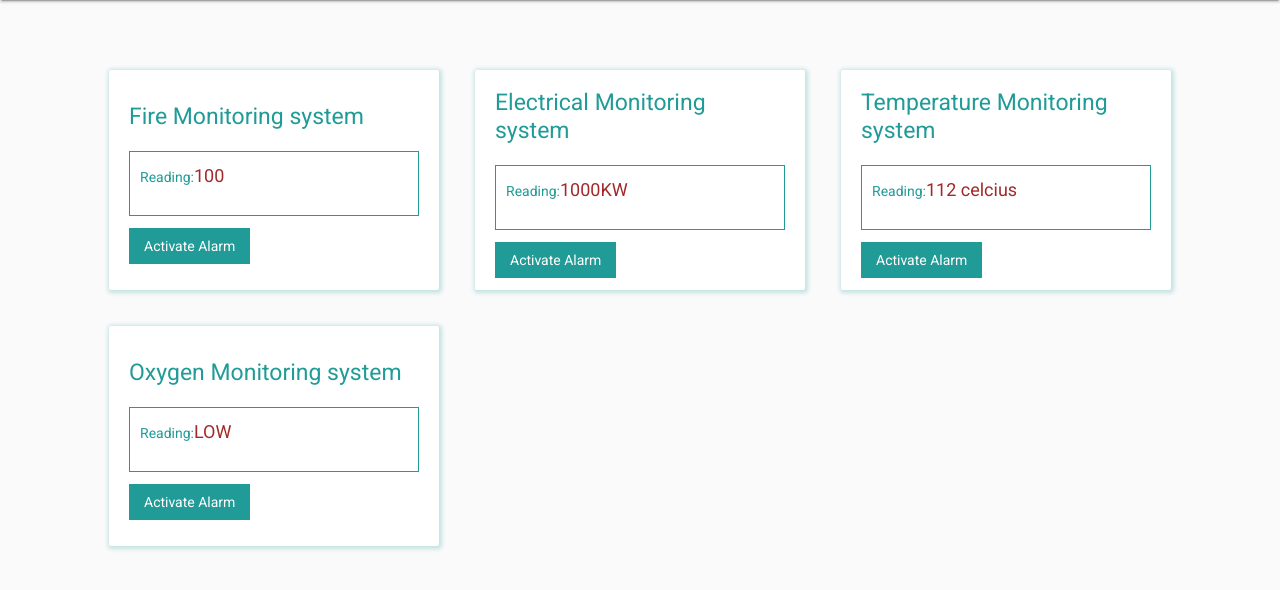
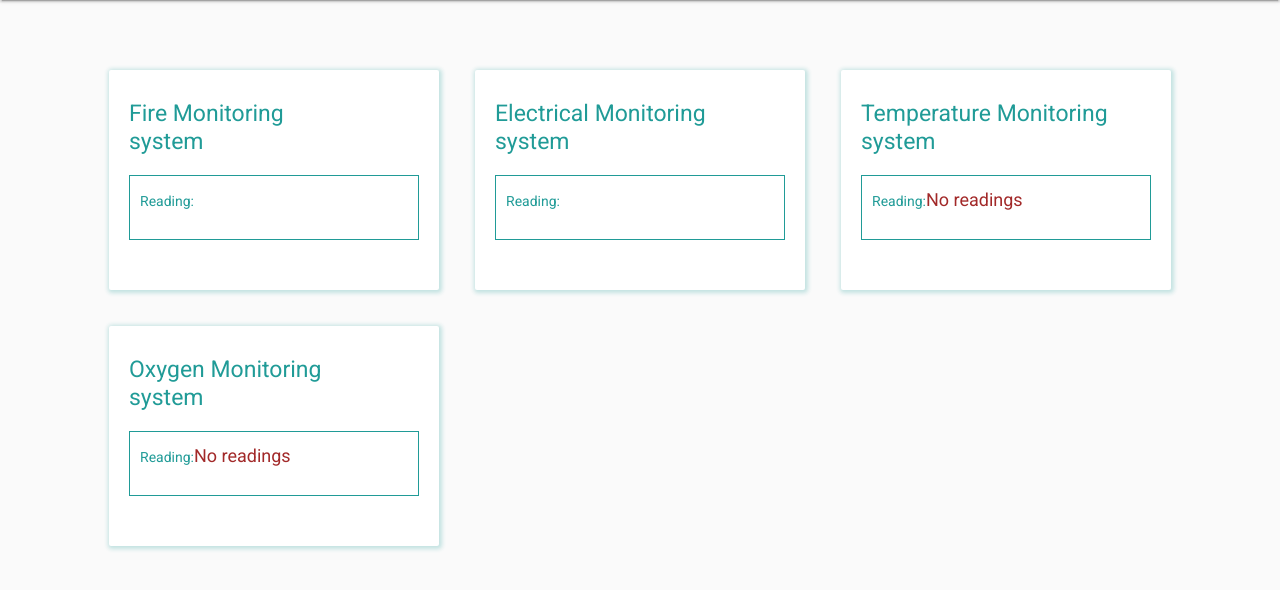
Before and after one commit to SSDCS/Prototype-System-with-an-API-that-provides-a-Distributed-Service-Interface, a Flask app: page / in a window 1280 px wide. Shown: the part 56-646 px from the top of the page. Run offline with Flask 2, Linux system fonts and the light colour scheme; parts of the project's set-up code (start-up, migrations or seed data) failed here and were passed over; some libraries are stand-ins or nearby versions.

Commit message:
update dashboard

```diff
--- a/dashboard/application/templates/dashboard.html
+++ b/dashboard/application/templates/dashboard.html
@@ -1,4 +1,56 @@
 {% extends "layout.html"%} {%block content%}
+<script>
+  let alert = false;
+  if (!!window.EventSource) {
+    var source = new EventSource("/temperature");
+    var source2 = new EventSource("/electrical");
+    var source3 = new EventSource("/oxygen");
+    var source4 = new EventSource("/fire");
+    source.onmessage = function (e) {
+      $("#data").text(e.data);
+      if (parseInt(e.data) >= 21)
+        $("#temperature_id").css("background-color", "red");
+      //else
+      //$("#temperature_id").css("background-color","white");
+    };
+    source2.onmessage = function (e) {
+      $("#electrical").text(e.data + "KW");
+      if (parseInt(e.data) >= 1002)
+        $("#eletrical_id").css("background-color", "red");
+    };
+    source3.onmessage = function (e) {
+      $("#oxygen").text(e.data + "% O2");
+      if (parseInt(e.data) <= 16)
+        $("#oxygen_id").css("background-color", "red");
+    };
+    source4.onmessage = function (e) {
+      $("#fire").text(e.data + "% CO2");
+      if (parseInt(e.data) >= 200)
+        $("#fire_id").css("background-color", "red");
+    };
+  }
+  function silent_temperature() {
+    $("#temperature_id").css("background-color", "white");
+  }
+  function silent_eletrical() {
+    $("#eletrical_id").css("background-color", "white");
+  }
+  function silent_oxygen() {
+    $("#oxygen_id").css("background-color", "white");
+  }
+  function silent_fire() {
+    $("#fire_id").css("background-color", "white");
+  }
+  function fire_supression() {
+    $("#fire_id").css("background-color", "red");
+  }
+  function oxygen_supression() {
+    $("#oxygen_id").css("background-color", "red");
+  }
+  function lower_temperature() {
+    $("#data").innerHTML=parseInt($("#data").innerHTML)-5;
+  }
+</script>
 <nav class="navbar navbar-expand-lg navbar-light bg-light">
   <div class="container-fluid">
     <a class="navbar-brand" href="#" style="color: #a22929">ISS CONTROLLER</a>
@@ -30,7 +82,10 @@
         {% if user == "admin" %}
         <li class="nav-item">
           <!-- TODO: Use URL For to redirect to register route -->
-          <a class="nav-link" href="{{ url_for('dashboard.register') }}" style="color: #a22929"
+          <a
+            class="nav-link"
+            href="{{ url_for('auth.register') }}"
+            style="color: #a22929"
             >Create user</a
           >
         </li>
@@ -38,7 +93,12 @@
       </ul>
       <ul class="navbar-nav">
         <li class="nav-item">
-          <a class="nav-link" href="{{ url_for('dashboard.logout') }}" style="color: #a22929">Logout</a>
+          <a
+            class="nav-link"
+            href="{{ url_for('auth.logout') }}"
+            style="color: #a22929"
+            >Logout</a
+          >
         </li>
       </ul>
     </div>
@@ -46,113 +106,81 @@
 </nav>
 <div class="container1">{% include "_msgs.html"%}</div>
 <div class="container">
-  {% if user == "admin" %}
   <div class="cards_wrapper">
     <div class="admin_container">
-      <div class="card">
-        <h3 class="heading">Fire Monitoring system</h3>
+      <div class="card" id="fire_id">
+        <h3 class="heading">Fire Monitoring <br>system</h3>
         <div class="reading">
-          <p class="val">Reading:<span class="r_val">100</span></p>
+          <p class="val">
+            Reading:<span class="r_val"><span id="fire"></span></span>
+          </p>
         </div>
         <div class="btn_wrapper">
-          <div><a href="#" class="activate">Fire Suppression</a></div>
           {% if user == "admin" %}
-          <div><a href="#" class="activate">Silence Alarm</a></div>
+          <div><a href="#" onclick="fire_supression()" class="activate">Fire Suppression</a></div>
+          <div>
+            <a href="#" onclick="silent_fire()" class="activate"
+              >Silence Alarm</a>
+          </div>
           {%endif%}
         </div>
       </div>
-      <div class="card">
-        <h3 class="heading">Electrical Monitoring system</h3>
+      <div class="card" id="electrical_id">
+        <h3 class="heading">Electrical Monitoring <br>system</h3>
         <div class="reading">
-          <p class="val">Reading:<span class="r_val">1000KW</span></p>
+          <p class="val">
+            Reading:<span class="r_val"><span id="electrical"></span></span>
+          </p>
         </div>
         <div class="btn_wrapper">
-          <div><a href="#" class="activate">Something</a></div>
           {% if user == "admin" %}
-          <div><a href="#" class="activate">Silence Alarm</a></div>
+          <!--<div><a href="#" class="activate">Something</a></div>-->
+          <div>
+            <a href="#" onclick="silent_eletrical()" class="activate"
+              >Silence Alarm</a>
+          </div>
           {%endif%}
         </div>
       </div>
-      <div class="card">
-        <h3 class="heading">Temperature Monitoring system</h3>
+      <div class="card" id="temperature_id">
+        <h3 class="heading">Temperature Monitoring <br>system</h3>
         <div class="reading">
-          <p class="val">Reading:<span class="r_val">112 celcius</span></p>
+          <p class="val">
+            Reading:<span class="r_val"
+              ><span id="data">No readings</span></span
+            >
+          </p>
         </div>
         <div class="btn_wrapper">
-          <div><a href="#" class="activate">Lower Temp</a></div>
           {% if user == "admin" %}
-          <div><a href="#" class="activate">Silence Alarm</a></div>
+          <div><a href="#" onclick="lower_temperature()" class="activate">Lower Temp</a></div>
+          <div>
+            <a href="#" onclick="silent_temperature()" class="activate"
+              >Silence Alarm</a>
+          </div>
           {%endif%}
         </div>
       </div>
-      <div class="card">
-        <h3 class="heading">Oxygen Monitoring system</h3>
+      <div class="card" id="oxygen_id">
+        <h3 class="heading">Oxygen Monitoring <br>system</h3>
         <div class="reading">
-          <p class="val">Reading:<span class="r_val">LOW</span></p>
+          <p class="val">
+            Reading:<span class="r_val"
+              ><span id="oxygen">No readings</span></span
+            >
+          </p>
         </div>
         <div class="btn_wrapper">
-          <div><a href="#" class="activate">Activate Emer Oxy</a></div>
           {% if user == "admin" %}
-          <div><a href="#" class="activate">Silence Alarm</a></div>
+          <div><a href="#" onclick="oxygen_supression()" class="activate">Activate Emer Oxy</a></div>
+          <div>
+            <a href="#" onclick="silent_oxygen()" class="activate"
+              >Silence Alarm</a>
+          </div>
           {%endif%}
         </div>
       </div>
     </div>
   </div>
-
-  {% else %}
-  <div class="cards_wrapper">
-    <div class="admin_container">
-      <div class="card">
-        <h3 class="heading">Fire Monitoring system</h3>
-        <div class="reading">
-          <p class="val">Reading:<span class="r_val">100</span></p>
-        </div>
-        <div class="btn_wrapper">
-          <div><a href="#" class="activate">Activate Alarm</a></div>
-          {% if user == "admin" %}
-          <div><a href="#" class="activate">Silence Alarm</a></div>
-          {%endif%}
-        </div>
-      </div>
-      <div class="card">
-        <h3 class="heading">Electrical Monitoring system</h3>
-        <div class="reading">
-          <p class="val">Reading:<span class="r_val">1000KW</span></p>
-        </div>
-        <div class="btn_wrapper">
-          <div><a href="#" class="activate">Activate Alarm</a></div>
-          {% if user == "admin" %}
-          <div><a href="#" class="activate">Silence Alarm</a></div>
-          {%endif%}
-        </div>
-      </div>
-      <div class="card">
-        <h3 class="heading">Temperature Monitoring system</h3>
-        <div class="reading">
-          <p class="val">Reading:<span class="r_val">112 celcius</span></p>
-        </div>
-        <div class="btn_wrapper">
-          <div><a href="#" class="activate">Activate Alarm</a></div>
-          {% if user == "admin" %}
-          <div><a href="#" class="activate">Silence Alarm</a></div>
-          {%endif%}
-        </div>
-      </div>
-      <div class="card">
-        <h3 class="heading">Oxygen Monitoring system</h3>
-        <div class="reading">
-          <p class="val">Reading:<span class="r_val">LOW</span></p>
-        </div>
-        <div class="btn_wrapper">
-          <div><a href="#" class="activate">Activate Alarm</a></div>
-          {% if user == "admin" %}
-          <div><a href="#" class="activate">Silence Alarm</a></div>
-          {%endif%}
-        </div>
-      </div>
-    </div>
-  </div>
-  {% endif %}
 </div>
 {%endblock content%}
```
